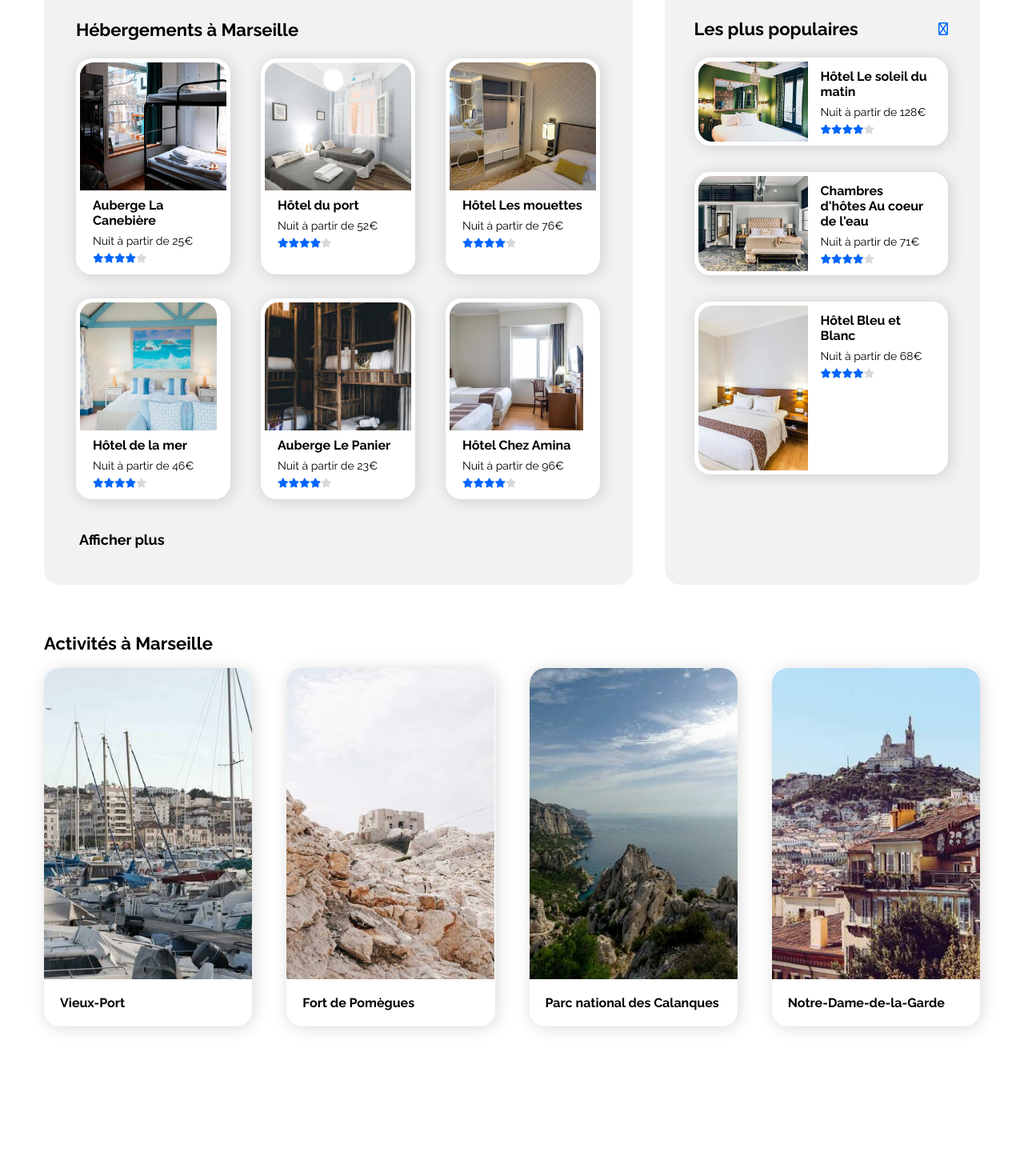
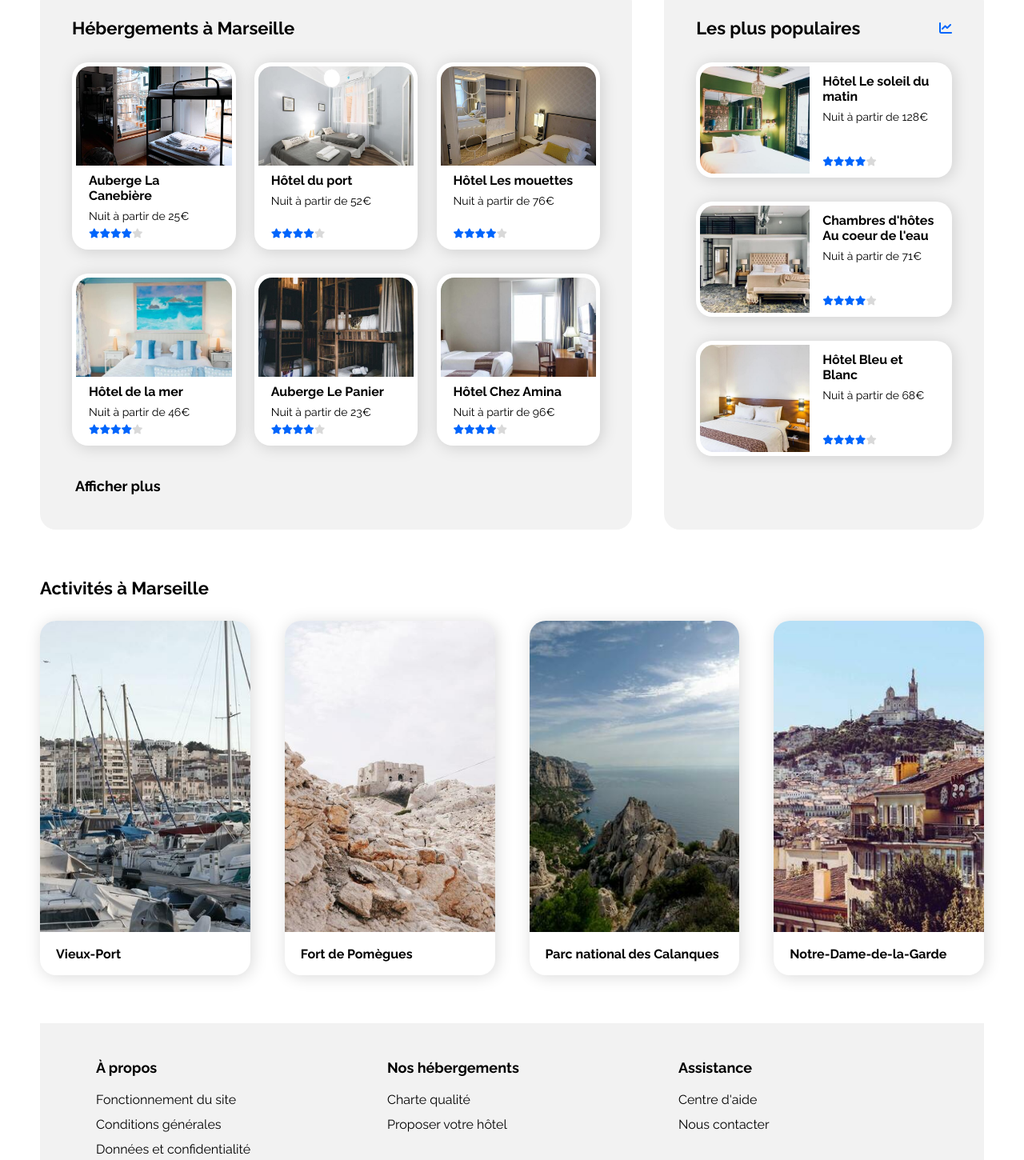
Before and after one commit to robinmaxime/OCProject2, a plain HTML site: page index.html in a window 1280 px wide. Shown: the part 412-1862 px from the top of the page at 80% size. Before the commit the page ends 1755 px from the top, so only its background shows below. Drawn offline with Linux system fonts and the light colour scheme.

Commit message:
Add footer

```diff
--- a/css/styles.css
+++ b/css/styles.css
@@ -4,11 +4,17 @@
 
 
 body {
-    margin: 0 55px;
+    margin: 0;
     font-weight: 400;
     font-size: 16px;
 }
 
+.page-container {
+    max-width: 1440px;
+    margin: 0 auto;
+    padding: 0 50px;
+    box-sizing: border-box;
+}
 
 a {
     text-decoration: none;
@@ -37,86 +43,6 @@ p {
 }
 
 
-/* ----------------------CARD---------------------- */
-
-
-.card {
-    display: flex;
-    margin: 0;
-    background-color: white;
-    border-radius: 20px;
-    padding: 5px;
-    box-shadow: 2px 2px 20px rgba(0, 0, 0, 0.15);
-}
-
-.card--accommodation {
-    width: calc(100% / 3 - 35px)
-}
-
-.card--activity {
-    padding: 0px;
-    flex: 1 1 0px;
-}
-
-.card__figure{
-    display: flex;
-}
-
-.card__figure--column {
-    flex-direction: column;
-}
-
-.card__image {
-    object-fit: cover;
-}
-
-.card__image--top {
-    height: 160px;
-    width: 100%;
-    border-radius: 17px 17px 0 0;
-}
-
-.card__image--left {
-    height: 100%;
-    width: 137px;
-    border-radius: 17px 0 0 17px;
-}
-
-.card__image--activity{
-    height: 389px;
-    width: 100%;
-    border-radius: 20px 20px 0 0;
-}
-
-.card__caption {
-    padding: 9px 16px;
-}
-
-.card__caption--activity {
-    padding: 20px;
-}
-
-.card p {
-    margin: 8px 0;
-    font-size: 14px;
-    padding: 0;
-}
-
-.card__stars {
-    display: flex;
-}
-
-.card__star{
-    color: #0065FC;
-    font-size: 12px;
-}
-
-.card__star--inactive {
-    color: #D9D9D9;
-}
-
-
-
 
 /* ----------------------HEADER---------------------- */
 
@@ -125,6 +51,7 @@ p {
     display: flex;
     justify-content: space-between;
     align-items: center;
+    margin-left: 5px;
 }
 
 .header__logo {
@@ -165,6 +92,7 @@ p {
 
 .search {
     margin-bottom: 30px;
+    margin-left: 5px;
 }
 
 .search__title {
@@ -235,7 +163,7 @@ p {
     display: flex;
     align-items: center;
     gap: 50px;
-    margin: 30px 0;
+    margin: 30px 0 30px 7px;
 }
 
 .search__label {
@@ -245,6 +173,7 @@ p {
 
 .search__capsule {
     display: flex;
+    align-items: center;
     gap: 10px;
     border: 1px solid #D9D9D9;
     border-radius: 25px;
@@ -272,6 +201,7 @@ p {
     display: flex;
     align-items: center;
     gap: 15px;
+    margin-left: 4px;
 }
 
 .search__info i {
@@ -286,11 +216,77 @@ p {
     color: #0065FC;
 }
 
+/* ----------------------CARD---------------------- */
 
-/* ----------------------CONTAINER (ACCOMMODATION + POPULAR)--------------- */
+.card {
+    background-color: white;
+    border-radius: 20px;
+    padding: 5px;
+    box-shadow: 2px 2px 20px rgba(0, 0, 0, 0.15);
+    box-sizing: border-box; /* inclus le padding dans le calcul de la width et de la height*/
+}
+
+.card a {
+    display: flex;
+    flex-direction: row;
+    width: 100%;
+    height: 100%;
+}
+
+.card--accommodation a,
+.card--activity a {
+    flex-direction: column;
+}
+
+.card__image {
+    object-fit: cover;
+}
+
+.card__image--top {
+    height: 124px;
+    width: 100%;
+    border-radius: 17px 17px 0 0;
+}
+
+.card__image--left {
+    height: 100%;
+    width: 137px;
+    min-width: 137px;
+    border-radius: 17px 0 0 17px;
+}
+
+.card__caption {
+    display: flex;
+    flex-direction: column;
+    padding: 9px 16px;
+    flex-grow: 1; /* forcer l'élément a utiliser tout l'espace restant en hauteur*/
+}
+
+.card p {
+    margin: 8px 0;
+    font-size: 14px;
+    padding: 0;
+}
+
+.card__stars {
+    display: flex;
+    margin-top: auto;
+}
+
+.card__star{
+    color: #0065FC;
+    font-size: 12px;
+}
+
+.card__star--inactive {
+    color: #D9D9D9;
+}
 
 
-.container {
+/* ----------------------MAIN CONTENT (ACCOMMODATION + POPULAR)--------------- */
+
+
+.main-content {
     display: flex;
     gap: 40px;
 }
@@ -302,14 +298,18 @@ p {
 .accommodation,
 .popular {
     display: flex;
-    flex-direction: column;
+    flex-wrap: wrap;
+    justify-content: space-between;
+    align-content: flex-start;
+    row-gap: 30px;
     border-radius: 20px;
     background-color: #F2F2F2;
+    padding: 40px;
 }
 
 .accommodation__title,
 .popular__title {
-    margin-bottom: 23px;
+    width: 100%;
 }
 
 
@@ -317,29 +317,24 @@ p {
 
 
 .accommodation {
-    padding: 42px 40px;
     width: 64%;
-}
-
-.accommodation__cards {
-    display: flex;
-    flex-wrap: wrap;
-    justify-content: space-between;
-    row-gap: 30px;
 }
 
 .accommodation__showmore {
     font-weight: 700;
     font-size: 18px;
-    margin: 40px 0 4px 4px;
+    margin: 10px 0 4px 4px;
+    width: 100%;
 }
 
+.card--accommodation {
+    width: 31%;
+}
 
 /* POPULAR */
 
 
 .popular {
-    padding: 41px 40px 34px 37px;
     width: 31%;
 }
 
@@ -353,36 +348,66 @@ p {
     color: #0065FC;
 }
 
-.popular__cards {
-    display: flex;
-    flex-direction: column;
-    gap: 33px;
+.card--popular {
+    height: 144px;
+    width: 100%;
 }
-
 
 /* ---------------------- ACTIVITY------------- */
 
 .activity {
+    display: flex;
+    flex-wrap: wrap;
     margin: 60px 0px;
+    column-gap: 43px;
 }
 
 .activity__title {
-    margin-bottom: 18px;
+    width: 100%;
+    margin-bottom: 28px;
 }
 
-.activity__cards {
-    display: flex;
-    gap: 43px;
+.card--activity {
+    padding: 0px;
+    flex: 1 1 0px;
 }
 
+.card__image--activity{
+    height: 389px;
+    width: 100%;
+    border-radius: 20px 20px 0 0;
+}
 
-
-
-
+.card__caption--activity {
+    padding: 7px 20px;
+    min-height: 40px;
+    justify-content: center;
+}
 
 
 /* ----------------------FOOTER-------------------- */
 
-.page-footer h2 {
+.footer {
+    background-color: #F2F2F2;
+    display: flex;
+    padding: 45px 70px;
+    justify-content: space-between;
+}
+
+.footer__section {
+    width: 30%;
+}
+
+.footer__title {
+    margin-bottom: 20px;
     font-size: 18px;
 }
+
+.footer__links {
+    display: flex;
+    flex-direction: column;
+    list-style: none;
+    padding: 0;
+    margin: 0;
+    gap : 12px;
+}
--- a/index.html
+++ b/index.html
@@ -12,6 +12,7 @@
     <title>Booki agence de voyage</title>
 </head>
 <body>
+    <div class="page-container">
 
         <header class="header">
             <img class="header__logo" src="/images/logo/Booki.png" alt="logo Booki">
@@ -61,15 +62,16 @@
             </section>
 
 
-        <div class="container">
+            <div class="main-content">
 
                 <section class="accommodation">
+
                     <h2 class="accommodation__title">Hébergements à Marseille</h2>
-                <div class="accommodation__cards">
-                    <a class="card card--accommodation" href="#">
-                        <figure class="card__figure card__figure--column">
+
+                    <article class="card card--accommodation">
+                        <a href="#">
                             <img class="card__image card__image--top" src="/images/hebergements/4_small/marcus-loke-WQJvWU_HZFo-unsplash.jpg" alt="photo de la chambre de l'auberge de la Canebière">
-                            <figcaption class="card__caption">
+                            <div class="card__caption">
                                 <h3>Auberge La Canebière</h3>
                                 <p>Nuit à partir de 25€</p>
                                 <div class="card__stars">
@@ -79,13 +81,14 @@
                                     <i class="card__star fa-solid fa-star"></i>
                                     <i class="card__star card__star--inactive fa-solid fa-star"></i>
                                 </div>
-                            </figcaption>
-                        </figure>
+                            </div>
                         </a>
-                    <a class="card card--accommodation" href="#">
-                        <figure class="card__figure card__figure--column">
+                    </article>
+
+                    <article class="card card--accommodation">
+                        <a href="#">
                             <img class="card__image card__image--top" src="/images/hebergements/4_small/fred-kleber-gTbaxaVLvsg-unsplash.jpg" alt="photo de la chambre de l'hôtel du port">
-                            <figcaption class="card__caption">
+                            <div class="card__caption">
                                 <h3>Hôtel du port</h3>
                                 <p>Nuit à partir de 52€</p>
                                 <div class="card__stars">
@@ -95,13 +98,14 @@
                                     <i class="card__star fa-solid fa-star"></i>
                                     <i class="card__star card__star--inactive fa-solid fa-star"></i>
                                 </div>
-                            </figcaption>
-                        </figure>
+                            </div>
                         </a>
-                    <a class="card card--accommodation" href="#">
-                        <figure class="card__figure card__figure--column">
+                    </article>
+
+                    <article class="card card--accommodation">
+                        <a href="#">
                             <img class="card__image card__image--top" src="/images/hebergements/4_small/reisetopia-B8WIgxA_PFU-unsplash.jpg" alt="photo de la chambre de l'hôtel Les mouettes">
-                            <figcaption class="card__caption">
+                            <div class="card__caption">
                                 <h3>Hôtel Les mouettes</h3>
                                 <p>Nuit à partir de 76€</p>
                                 <div class="card__stars">
@@ -111,13 +115,13 @@
                                     <i class="card__star fa-solid fa-star"></i>
                                     <i class="card__star card__star--inactive fa-solid fa-star"></i>
                                 </div>
-                            </figcaption>
-                        </figure>
+                            </div>
                         </a>
-                    <a class="card card--accommodation" href="#">
-                        <figure class="card__figure card__figure--column">
+                    </article>
+                    <article class="card card--accommodation">
+                        <a href="#">
                             <img class="card__image card__image--top" src="/images/hebergements/4_small/annie-spratt-Eg1qcIitAuA-unsplash.jpg" alt="photo de la chambre de l'hôtel de la mer">
-                            <figcaption class="card__caption">
+                            <div class="card__caption">
                                 <h3>Hôtel de la mer</h3>
                                 <p>Nuit à partir de 46€</p>
                                 <div class="card__stars">
@@ -127,13 +131,13 @@
                                     <i class="card__star fa-solid fa-star"></i>
                                     <i class="card__star card__star--inactive fa-solid fa-star"></i>
                                 </div>
-                            </figcaption>
-                        </figure>
+                            </div>
                         </a>
-                    <a class="card card--accommodation" href="#">
-                        <figure class="card__figure card__figure--column">
+                    </article>
+                    <article class="card card--accommodation">
+                        <a href="#">
                             <img class="card__image card__image--top" src="/images/hebergements/4_small/nicate-lee-kT-ZyaiwBe0-unsplash.jpg" alt="photo de la chambre de l'auberge le panier">
-                            <figcaption class="card__caption">
+                            <div class="card__caption">
                                 <h3>Auberge Le Panier</h3>
                                 <p>Nuit à partir de 23€</p>
                                 <div class="card__stars">
@@ -143,13 +147,13 @@
                                     <i class="card__star fa-solid fa-star"></i>
                                     <i class="card__star card__star--inactive fa-solid fa-star"></i>
                                 </div>
-                            </figcaption>
-                        </figure>
+                            </div>
                         </a>
-                    <a class="card card--accommodation" href="#">
-                        <figure class="card__figure card__figure--column">
+                    </article>
+                    <article class="card card--accommodation">
+                        <a href="#">
                             <img class="card__image card__image--top" src="/images/hebergements/4_small/febrian-zakaria-M6S1WvfW68A-unsplash.jpg" alt="photo de la chambre de l'hôtel chez amina">
-                            <figcaption class="card__caption">
+                            <div class="card__caption">
                                 <h3>Hôtel Chez Amina</h3>
                                 <p>Nuit à partir de 96€</p>
                                 <div class="card__stars">
@@ -159,23 +163,25 @@
                                     <i class="card__star fa-solid fa-star"></i>
                                     <i class="card__star card__star--inactive fa-solid fa-star"></i>
                                 </div>
-                            </figcaption>
-                        </figure>
+                            </div>
                         </a>
-                </div>
+                    </article>
+
                     <a class="accommodation__showmore" href="#">Afficher plus</a>
+
                 </section>
 
                 <section class="popular">
+
                     <div class="popular__title">
                         <h2>Les plus populaires</h2>
-                    <i class="popular__title-icon fa-regular fa-chart-line"></i>
+                        <i class="popular__title-icon fa-solid fa-chart-line"></i>
                     </div>
-                <div class="popular__cards">
-                    <a class="card" href="#">
-                        <figure class="card__figure">
+
+                    <article class="card card--popular">
+                        <a href="#">
                                 <img class="card__image card__image--left" src="/images/hebergements/4_small/emile-guillemot-Bj_rcSC5XfE-unsplash.jpg" alt="photo de la chambre de l'hôtel Le soleil du matin">
-                            <figcaption class="card__caption">
+                                <div class="card__caption">
                                     <h3>Hôtel Le soleil du matin</h3>
                                     <p>Nuit à partir de 128€</p>
                                     <div class="card__stars">
@@ -185,13 +191,13 @@
                                         <i class="card__star fa-solid fa-star"></i>
                                         <i class="card__star card__star--inactive fa-solid fa-star"></i>
                                     </div>
-                            </figcaption>
-                        </figure>
+                                </div>
                         </a>
-                    <a class="card" href="#">
-                        <figure class="card__figure">
+                    </article>
+                    <article class="card card--popular">
+                        <a href="#">
                                 <img class="card__image card__image--left" src="/images/hebergements/4_small/aw-creative-VGs8z60yT2c-unsplash.jpg" alt="photo de la chambre des Chambres d'hôtes Au coeur de l'eau">
-                            <figcaption class="card__caption">
+                                <div class="card__caption">
                                     <h3>Chambres d'hôtes Au coeur de l'eau</h3>
                                     <p>Nuit à partir de 71€</p>
                                     <div class="card__stars">
@@ -201,13 +207,13 @@
                                         <i class="card__star fa-solid fa-star"></i>
                                         <i class="card__star card__star--inactive fa-solid fa-star"></i>
                                     </div>
-                            </figcaption>
-                        </figure>
+                                </div>
                         </a>
-                    <a class="card" href="#">
-                        <figure class="card__figure">
+                    </article>
+                    <article class="card card--popular">
+                        <a href="#">
                                 <img class="card__image card__image--left" src="/images/hebergements/4_small/febrian-zakaria-sjvU0THccQA-unsplash.jpg" alt="photo de la chambre de l'Hôtel Bleu et Blanc">
-                            <figcaption class="card__caption">
+                                <div class="card__caption">
                                     <h3>Hôtel Bleu et Blanc</h3>
                                     <p>Nuit à partir de 68€</p>
                                     <div class="card__stars">
@@ -217,10 +223,10 @@
                                         <i class="card__star fa-solid fa-star"></i>
                                         <i class="card__star card__star--inactive fa-solid fa-star"></i>
                                     </div>
-                            </figcaption>
-                        </figure>
+                                </div>
                         </a>
-                </div>
+                    </article>
+
                 </section>
 
             </div>
@@ -228,47 +234,69 @@
             <section class="activity">
 
                 <h2 class="activity__title">Activités à Marseille</h2>
-            <div class="activity__cards">
-                <a class="card card--activity" href="#">
-                    <figure class="card__figure card__figure--column">
+
+                <article class="card card--activity">
+                    <a href="#">
                         <img class="card__image card__image--activity" src="/images/activites/4_small/reno-laithienne-QUgJhdY5Fyk-unsplash.jpg" alt="photo du Vieux-Port de Marseille">
-                        <figcaption class="card__caption--activity">
+                        <div class="card__caption card__caption--activity">
                             <h3>Vieux-Port</h3>
-                        </figcaption>
-                    </figure>
+                        </div>
                     </a>
-                <a class="card card--activity" href="#">
-                    <figure class="card__figure card__figure--column">
+                </article>
+                <article class="card card--activity">
+                    <a href="#">
                         <img class="card__image card__image--activity" src="/images/activites/4_small/paul-hermann-QFTrLdQIRhI-unsplash.jpg" alt="photo du Vieux-Port de Marseille">
-                        <figcaption class="card__caption--activity">
+                        <div class="card__caption card__caption--activity">
                             <h3>Fort de Pomègues</h3>
-                        </figcaption>
-                    </figure>
+                        </div>
                     </a>
-                <a class="card card--activity" href="#">
-                    <figure class="card__figure card__figure--column">
+                </article>
+                <article class="card card--activity">
+                    <a href="#">
                         <img class="card__image card__image--activity" src="/images/activites/4_small/kilyan-sockalingum-NR8-cBCN3aI-unsplash.jpg" alt="photo du Vieux-Port de Marseille">
-                        <figcaption class="card__caption--activity">
+                        <div class="card__caption card__caption--activity">
                             <h3>Parc national des Calanques</h3>
-                        </figcaption>
-                    </figure>
+                        </div>
                     </a>
-                <a class="card card--activity" href="#">
-                    <figure class="card__figure card__figure--column">
+                </article>
+                <article class="card card--activity">
+                    <a href="#">
                         <img class="card__image card__image--activity" src="/images/activites/4_small/florian-wehde-xW9e8gdotxI-unsplash.jpg" alt="photo du Vieux-Port de Marseille">
-                        <figcaption class="card__caption--activity">
+                        <div class="card__caption card__caption--activity">
                             <h3>Notre-Dame-de-la-Garde</h3>
-                        </figcaption>
-                    </figure>
+                        </div>
                     </a>
-            </div>
+                </article>
+
 
 
             </section>
         </main>
-    <footer class="page-footer">
+        <footer class="footer">
+            <section class="footer__section">
+                <h2 class="footer__title">À propos</h2>
+                <ul class="footer__links">
+                    <li><a href="#">Fonctionnement du site</a></li>
+                    <li><a href="#">Conditions générales</a></li>
+                    <li><a href="#">Données et confidentialité</a></li>
+                </ul>
+            </section>
+            <section class="footer__section">
+                <h2 class="footer__title">Nos hébergements</h2>
+                <ul class="footer__links">
+                    <li><a href="#">Charte qualité</a></li>
+                    <li><a href="#">Proposer votre hôtel</a></li>
+                </ul>
+            </section>
+            <section class="footer__section">
+                <h2 class="footer__title">Assistance</h2>
+                <ul class="footer__links">
+                    <li><a href="#">Centre d'aide</a></li>
+                    <li><a href="#">Nous contacter</a></li>
+                </ul>
+            </section>
 
         </footer>
-
+    </div>
 </body>
 </html>
```
Lines whose indentation alone changed are shown as unchanged.
